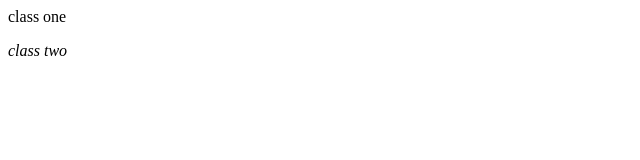
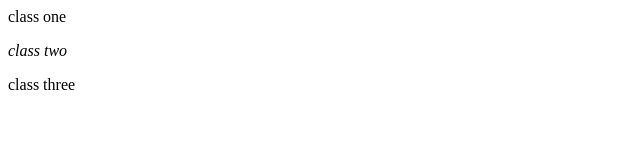
Before and after one commit to AlexRod08-pumpkin/CSS-Font-Style, a plain HTML site: page index.html in a window 1280 px wide. Shown: the full height of the page, 0-640 px from the left. Drawn offline with Linux system fonts and the light colour scheme.

Commit message:
Update index.html

```diff
--- a/index.html
+++ b/index.html
@@ -6,5 +6,6 @@
   <body>
     <p class="class1">class one</p>
     <p class="class2">class two</p>
+    <p class="class3">class three</p>
   </body>
 </html>
```
